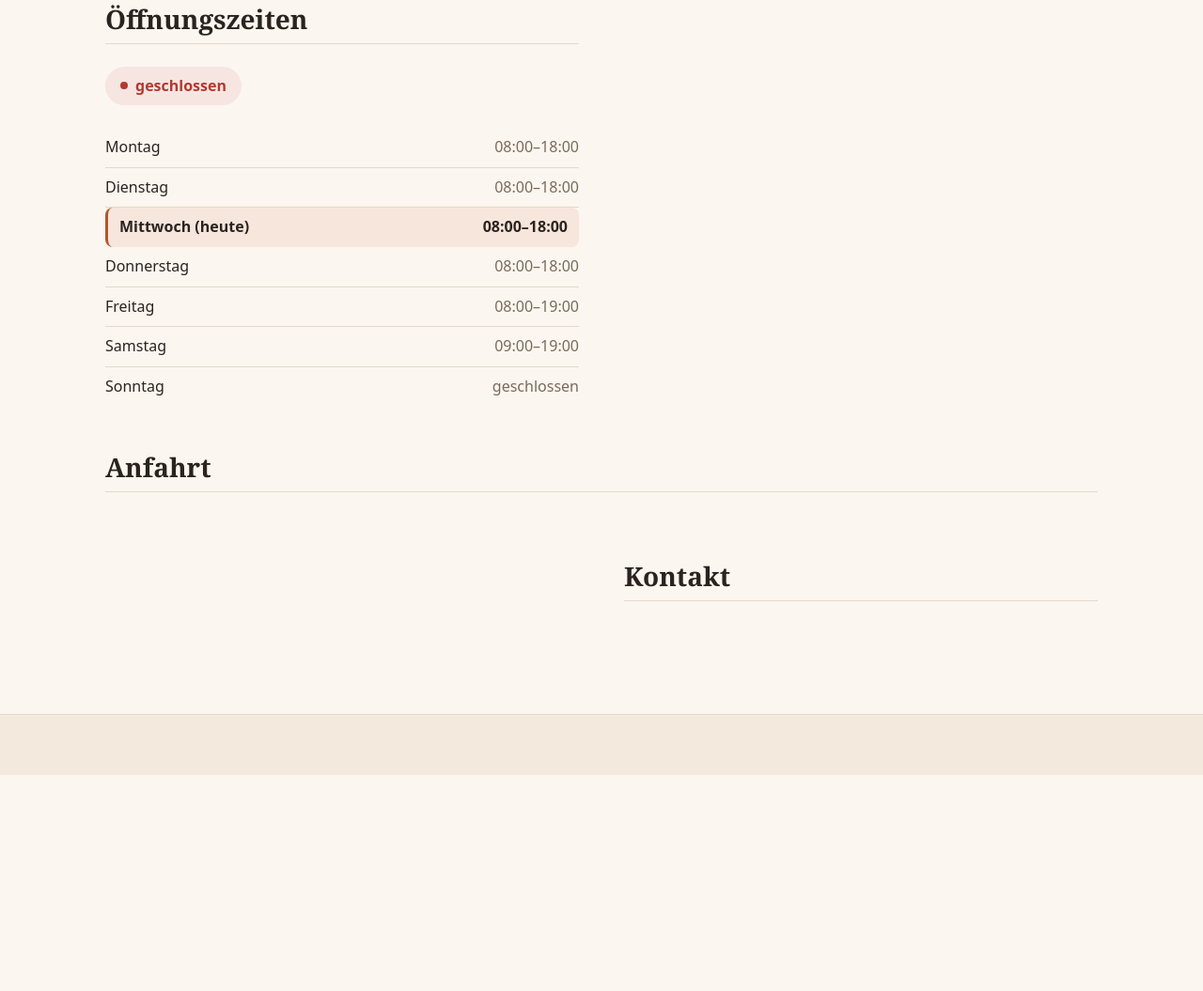
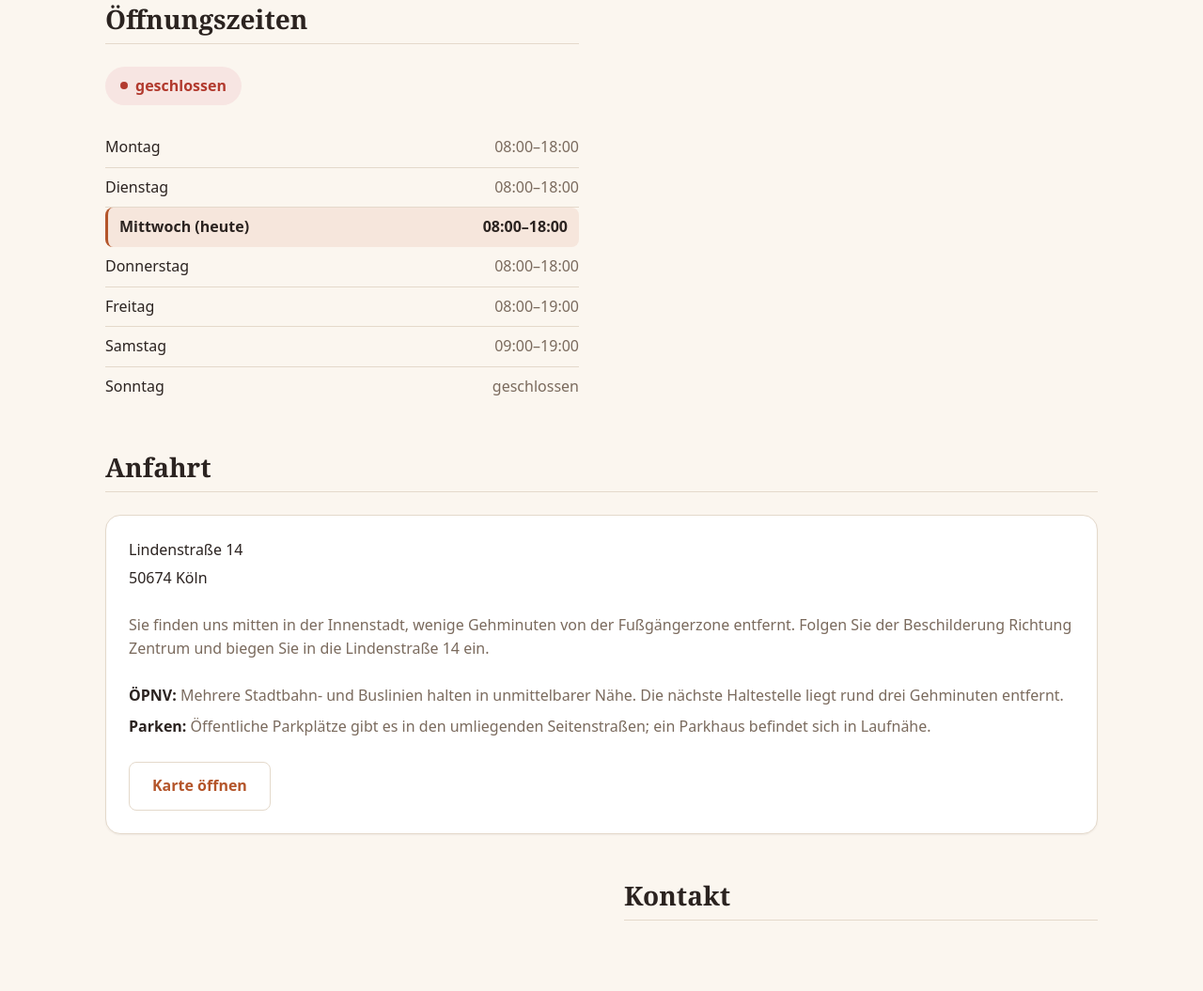
Before and after one commit to xRoyZ/e2e-website-nofigma-20261014-210634-b1f0, a website with bundled scripts: page index.html in a window 1280 px wide. Shown: the part 296-1351 px from the top of the page at 94% size. Before the commit the page ends 1121 px from the top, so only its background shows below. Built offline with nearby package versions, Linux system fonts and the light colour scheme.

Commit message:
Implement the location section with map link (#8)
Closes #2

Co-authored-by: office-crew <development@office-crew.dev>

```diff
--- a/css/location.css
+++ b/css/location.css
@@ -1,3 +1,41 @@
 /* Location / directions section styles.
-   Filled by the ticket "Implement the location section with map link".
-   Placeholder file for the skeleton ticket. */
+   Layout and spacing follow DESIGN.md; the block uses the shared card. */
+
+.location {
+  display: flex;
+  flex-direction: column;
+  gap: var(--space-3);
+}
+
+.location__address {
+  font-style: normal;
+  font-size: 16px;
+  color: var(--color-fg);
+}
+
+.location__city {
+  margin-top: var(--space-0);
+}
+
+.location__route {
+  color: var(--color-fg-muted);
+}
+
+.location__hints {
+  list-style: none;
+  margin: 0;
+  padding: 0;
+  display: flex;
+  flex-direction: column;
+  gap: var(--space-1);
+  color: var(--color-fg-muted);
+}
+
+.location__hint-label {
+  color: var(--color-fg);
+  font-weight: 600;
+}
+
+.location__map-link {
+  align-self: flex-start;
+}
--- a/js/location.js
+++ b/js/location.js
@@ -1,8 +1,78 @@
 // Location / directions section.
-// Stub for the skeleton ticket: the module exports the agreed signature and
-// renders nothing. The location ticket fills this body.
+//
+// Fills #location-content with the full address (composed from SITE.address),
+// a short route description, a public-transport and a parking hint, and a map
+// link that opens SITE.mapUrl in a new tab. Every value from data goes into
+// the DOM as text (createElement + textContent), never via innerHTML.
+
+import { SITE } from "./site-config.js";
+
+function routeText() {
+  return `Sie finden uns mitten in der Innenstadt, wenige Gehminuten von der Fußgängerzone entfernt. Folgen Sie der Beschilderung Richtung Zentrum und biegen Sie in die ${SITE.address.street} ein.`;
+}
+
+const TRANSIT_TEXT =
+  "Mehrere Stadtbahn- und Buslinien halten in unmittelbarer Nähe. Die nächste Haltestelle liegt rund drei Gehminuten entfernt.";
+
+const PARKING_TEXT =
+  "Öffentliche Parkplätze gibt es in den umliegenden Seitenstraßen; ein Parkhaus befindet sich in Laufnähe.";
+
+function createElement(tag, className, text) {
+  const node = document.createElement(tag);
+  if (className) {
+    node.className = className;
+  }
+  if (text != null) {
+    node.textContent = text;
+  }
+  return node;
+}
+
+function createHint(label, text) {
+  const item = createElement("li", "location__hint");
+  const labelEl = createElement("strong", "location__hint-label", label);
+  item.append(labelEl, document.createTextNode(` ${text}`));
+  return item;
+}
 
 export function initLocation(root) {
-  // Intentionally inert until the location ticket implements it.
-  void root;
+  if (!root) {
+    return;
+  }
+
+  root.textContent = "";
+
+  const card = createElement("div", "location card");
+
+  const address = createElement("address", "location__address");
+  address.append(
+    createElement("p", "location__street", SITE.address.street),
+    createElement(
+      "p",
+      "location__city",
+      `${SITE.address.postalCode} ${SITE.address.city}`,
+    ),
+  );
+  card.append(address);
+
+  card.append(createElement("p", "location__route", routeText()));
+
+  const hints = createElement("ul", "location__hints");
+  hints.append(
+    createHint("ÖPNV:", TRANSIT_TEXT),
+    createHint("Parken:", PARKING_TEXT),
+  );
+  card.append(hints);
+
+  const mapLink = createElement(
+    "a",
+    "button button--secondary location__map-link",
+    "Karte öffnen",
+  );
+  mapLink.href = SITE.mapUrl;
+  mapLink.target = "_blank";
+  mapLink.rel = "noopener noreferrer";
+  card.append(mapLink);
+
+  root.append(card);
 }
--- a/styles.css
+++ b/styles.css
@@ -42,10 +42,6 @@
 *::before,
 *::after {
   box-sizing: border-box;
-}
-
-html {
-  scroll-behavior: smooth;
 }
 
 body {
```
